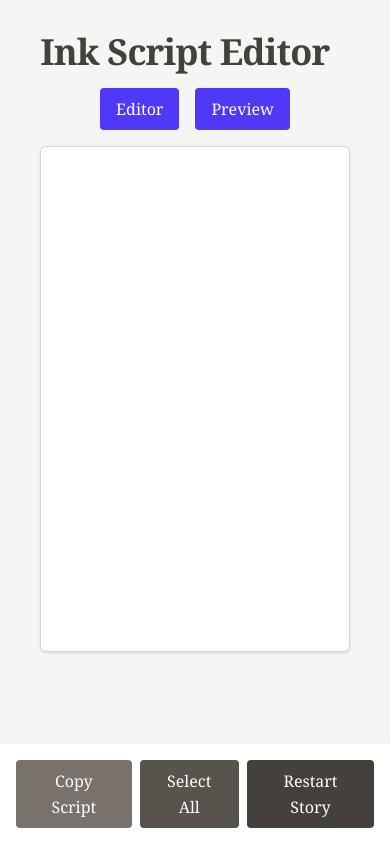
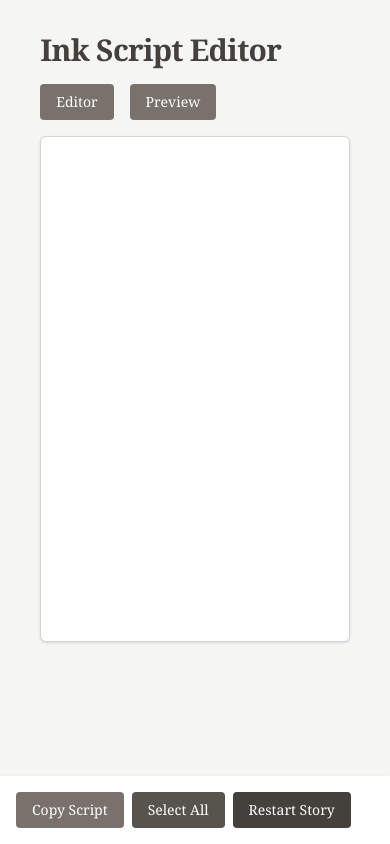
Before and after one commit to hackodes/Ink-Script-Editor, a website built with Vite: page index.html in a window 390 px wide. Both pictures are taken after a click on the button "Editor". Built offline with nearby package versions, Linux system fonts and the light colour scheme; what monaco-editor would draw is missing.

Commit message:
Add mobile tab switching

```diff
--- a/index.html
+++ b/index.html
@@ -15,10 +15,11 @@
     <h1 class="title">Ink Script Editor</h1>
 
     <!-- Mobile Tab Toggle -->
-    <div class="flex justify-center gap-4 mb-4 md:hidden">
-      <button id="editorTab" class=" px-4 py-2 bg-indigo-600 text-white rounded  active:bg-indigo-800">Editor</button>
-      <button id="outputTab" class=" px-4 py-2 bg-indigo-600 text-white rounded  active:bg-indigo-800">Preview</button>
+    <div class="flex justify-start gap-4 mb-4 md:hidden">
+      <button id="editorTab" class="tab-button">Editor</button>
+      <button id="outputTab" class="tab-button">Preview</button>
     </div>
+
 
     <!-- Responsive Editor + Output Layout -->
     <div class="flex flex-col md:flex-row gap-6">
--- a/src/index.css
+++ b/src/index.css
@@ -12,7 +12,7 @@
   }
 
   .title {
-    @apply text-4xl font-bold text-stone-700 tracking-tight mb-4;
+    @apply text-3xl font-bold text-stone-700 tracking-tight mb-4 md:text-4xl;
   }
 
   .paragraph {
@@ -48,17 +48,25 @@
   }
 
   .restart-button {
-    @apply bg-stone-700 text-white px-4 py-2 rounded hover:bg-stone-800 transition;
+    @apply text-sm md:text-base bg-stone-700 text-white px-4 py-2 rounded hover:bg-stone-800 transition;
   }
 
   .select-button {
-    @apply bg-stone-600 text-white px-4 py-2 rounded hover:bg-stone-700 transition;
+    @apply text-sm md:text-base bg-stone-600 text-white px-4 py-2 rounded hover:bg-stone-700 transition;
   }
 
   .copy-button {
-    @apply bg-stone-500 text-white px-4 py-2 rounded hover:bg-stone-600 transition;
+    @apply text-sm md:text-base bg-stone-500 text-white px-4 py-2 rounded hover:bg-stone-600 transition;
   }
 
   .toast {
     @apply fixed bottom-6 right-6 bg-stone-700 text-white px-4 py-2 rounded shadow-lg opacity-0 transform translate-y-4 transition-all duration-300 pointer-events-none z-50;
   }
+
+  .tab-button {
+    @apply px-4 py-2 bg-stone-500 hover:bg-stone-600 text-white rounded text-sm font-medium font-serif transition;
+  }
+
+  .tab-button:active {
+    @apply bg-stone-700;
+  }
--- a/src/listeners/buttonListeners.ts
+++ b/src/listeners/buttonListeners.ts
@@ -23,4 +23,26 @@ export function setupButtonListeners(editor: monaco.editor.IStandaloneCodeEditor
       editor.focus();
     }
   });
+
+  const editorTab = document.getElementById("editorTab");
+  const outputTab = document.getElementById("outputTab");
+  const editorPanel = document.getElementById("editorPanel");
+  const outputPanel = document.getElementById("outputPanel");
+
+  if (editorTab && outputTab && editorPanel && outputPanel) {
+    editorTab.addEventListener("click", () => {
+      editorPanel.classList.remove("hidden");
+      outputPanel.classList.add("hidden");
+      editorTab.classList.add("active");
+      outputTab.classList.remove("active");
+    });
+
+    outputTab.addEventListener("click", () => {
+      outputPanel.classList.remove("hidden");
+      editorPanel.classList.add("hidden");
+      outputTab.classList.add("active");
+      editorTab.classList.remove("active");
+    });
+  }
+
 }
```
